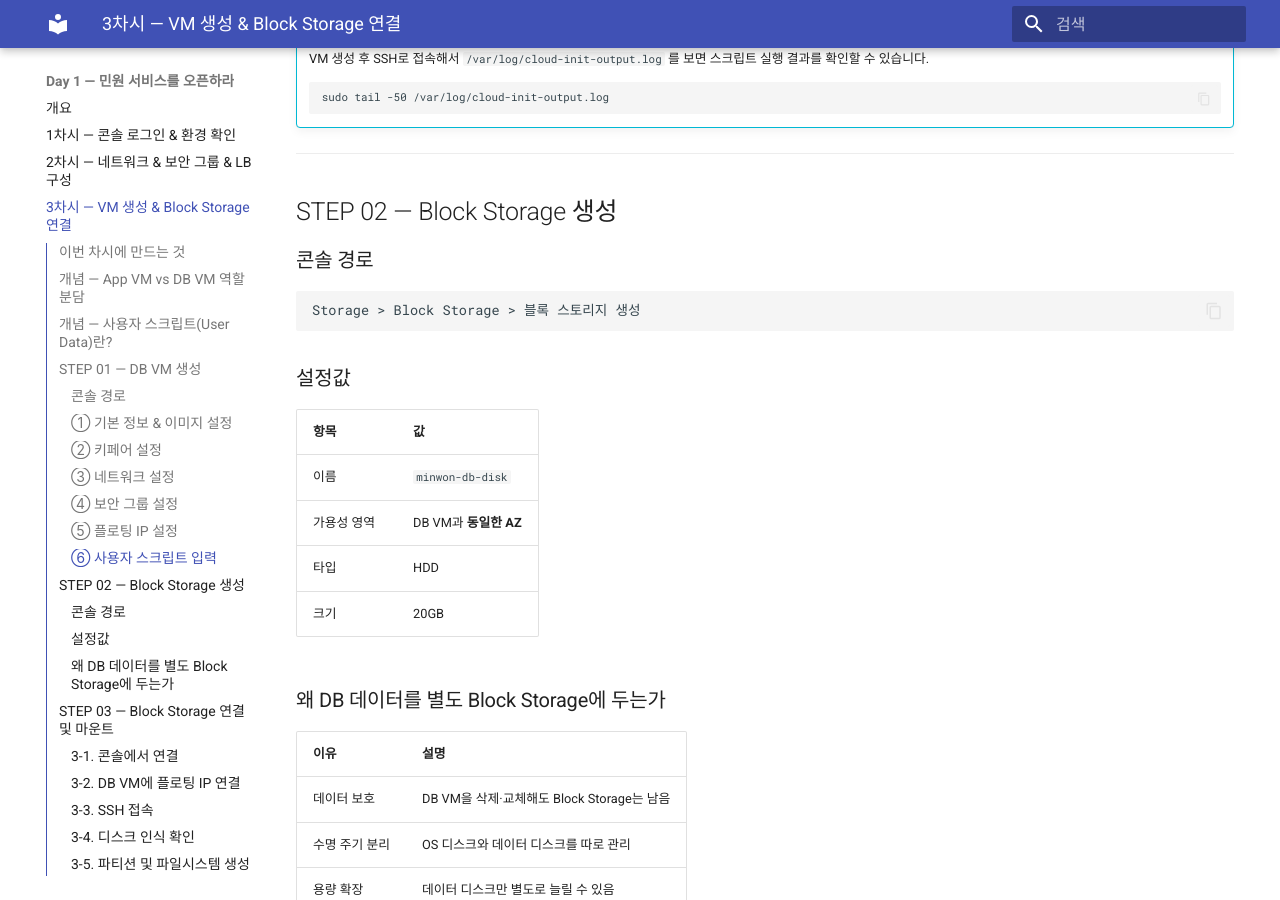
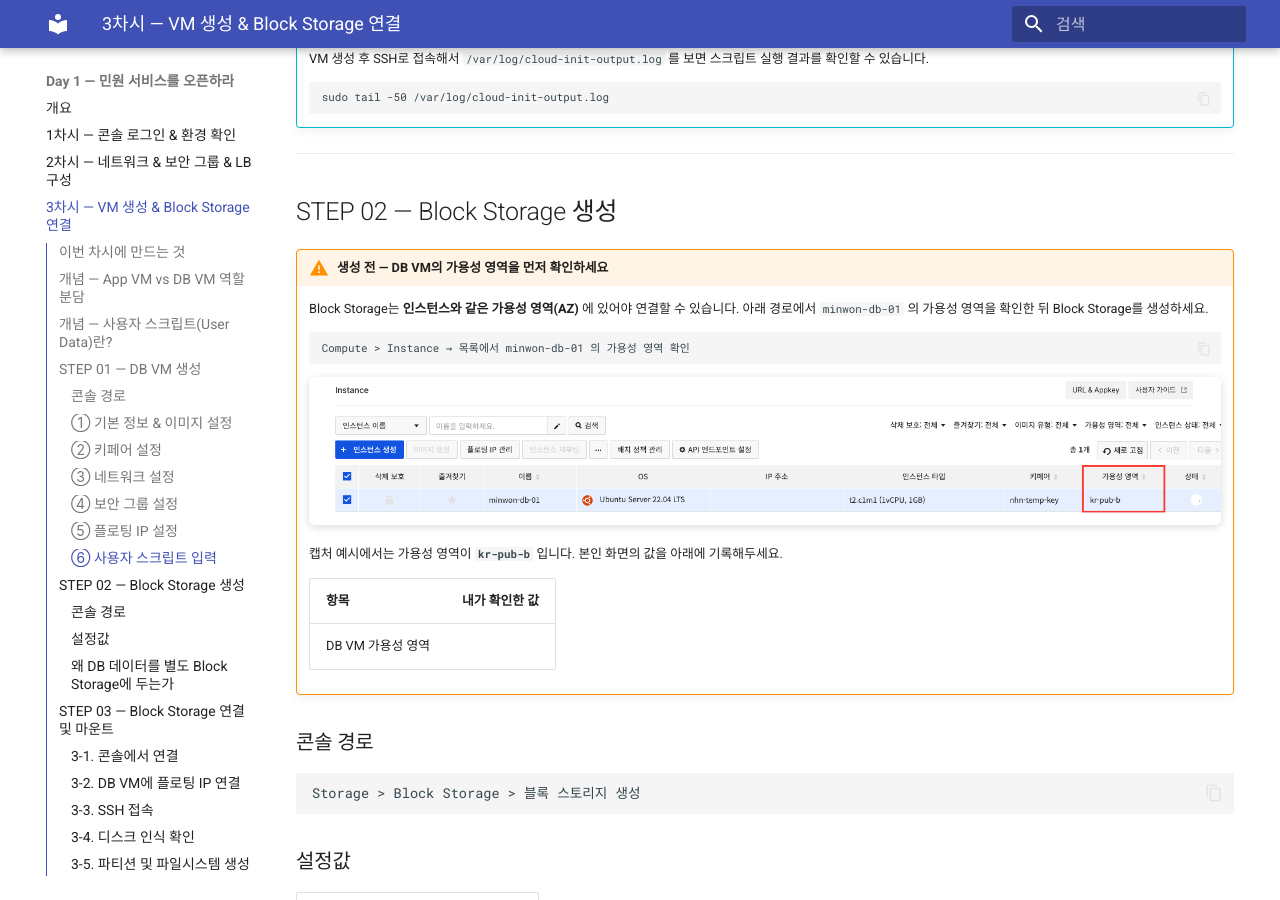
Before and after one commit to skilleat-labs/cloud-native-minwon-lab, an MkDocs documentation site: the page built from docs/day1/session3.md, in a window 1280 px wide and 900 px high, scrolled down 6750 px. Built offline with MkDocs 1.6.1 and Material for MkDocs 9.7.7, drawn with Linux system fonts in a browser that asks for light colours.

Commit message:
day1/session3: Block Storage 생성 전 가용성 영역 확인 안내 및 캡처 추가
Co-Authored-By: Claude Sonnet 4.6 <noreply@anthropic.com>

````diff
--- a/docs/day1/session3.md
+++ b/docs/day1/session3.md
@@ -181,6 +181,22 @@ echo "✅ DB 초기화 완료"
 ---
 
 ## STEP 02 — Block Storage 생성
+
+!!! warning "생성 전 — DB VM의 가용성 영역을 먼저 확인하세요"
+    Block Storage는 **인스턴스와 같은 가용성 영역(AZ)** 에 있어야 연결할 수 있습니다.
+    아래 경로에서 `minwon-db-01` 의 가용성 영역을 확인한 뒤 Block Storage를 생성하세요.
+
+    ```
+    Compute > Instance → 목록에서 minwon-db-01 의 가용성 영역 확인
+    ```
+
+    ![DB VM 가용성 영역 확인](./images/3-7-instance-az-check.png)
+
+    캡처 예시에서는 가용성 영역이 **`kr-pub-b`** 입니다. 본인 화면의 값을 아래에 기록해두세요.
+
+    | 항목 | 내가 확인한 값 |
+    |------|-------------|
+    | DB VM 가용성 영역 | |
 
 ### 콘솔 경로
 
````
Also changed, not shown: docs/day1/images/3-7-instance-az-check.png (added).
